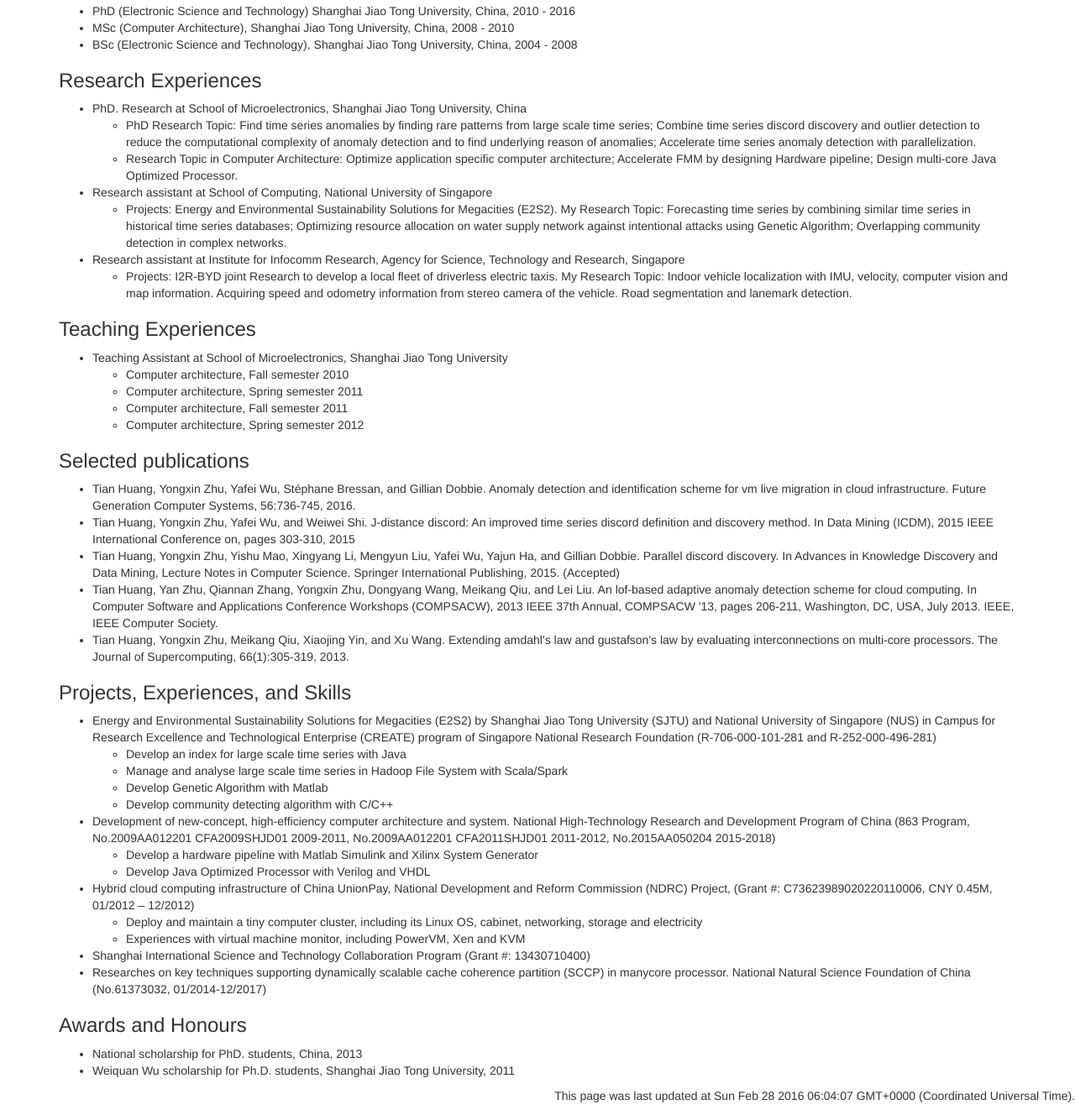
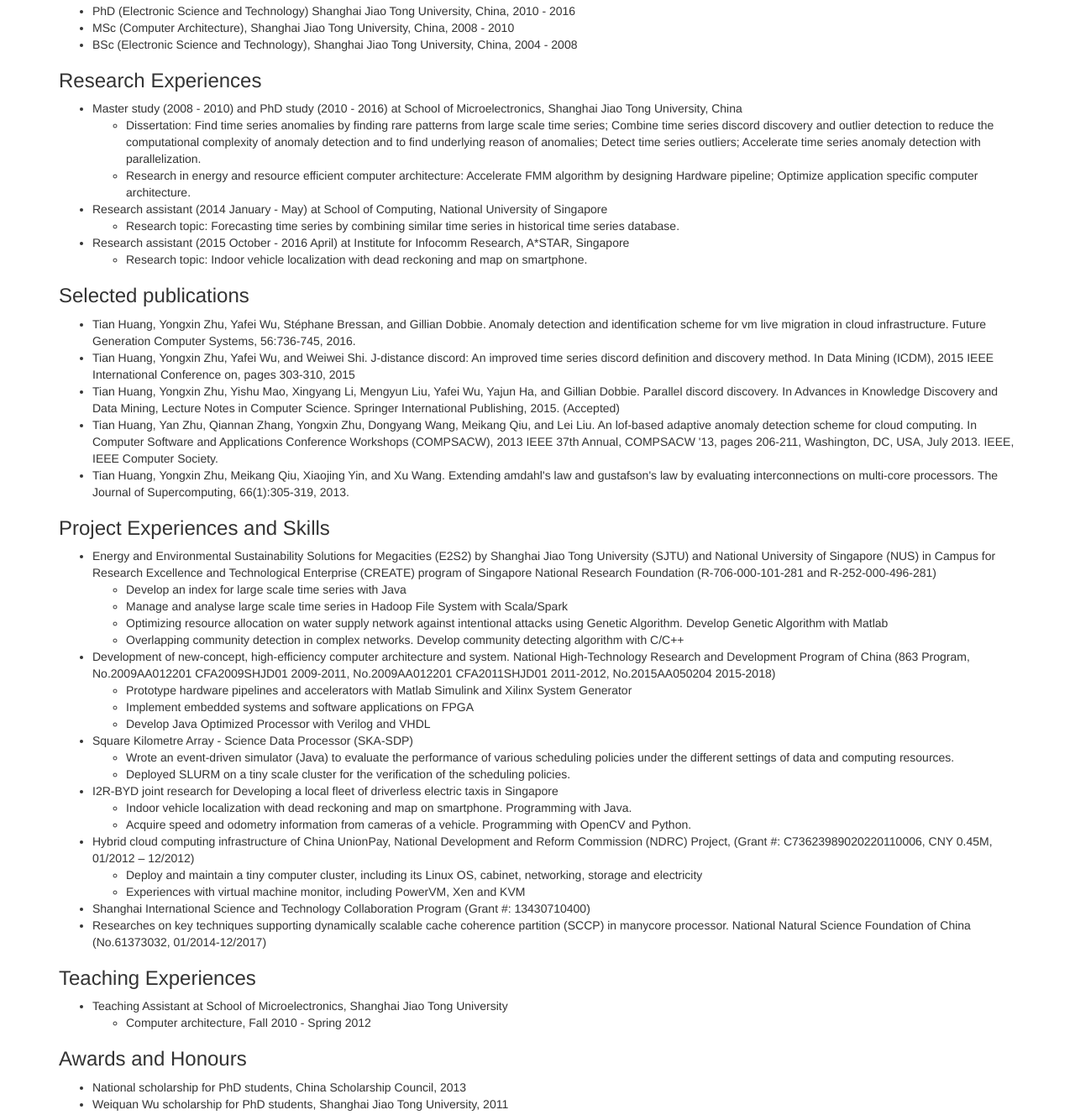
Before and after one commit to ianmalcolm/ianmalcolm.github.io, a plain HTML site: page cv.html in a window 1280 px wide. Shown: the part 100-1428 px from the top of the page at 84% size. Drawn offline with nearby package versions, Linux system fonts and the light colour scheme.

Commit message:
Revise the presentation in index and cv

```diff
--- a/cv.html
+++ b/cv.html
@@ -44,35 +44,22 @@
 			<h3>Research Experiences</h3>
 
 			<ul>
-				<li>PhD. Research at School of Microelectronics, Shanghai Jiao Tong University, China</li>
+				<li>Master study (2008 - 2010) and PhD study (2010 - 2016) at School of Microelectronics, Shanghai Jiao Tong University, China</li>
 				<ul>
-					<li>PhD Research Topic: Find time series anomalies by finding rare patterns from large scale time series; Combine time series discord discovery and outlier detection to reduce the computational complexity of anomaly detection and to find underlying reason of anomalies; Accelerate time series anomaly detection with parallelization.</li>
-					<li>Research Topic in Computer Architecture:  Optimize application specific computer architecture; Accelerate FMM by designing Hardware pipeline; Design multi-core Java Optimized Processor.</li>
+					<li>Dissertation: Find time series anomalies by finding rare patterns from large scale time series; Combine time series discord discovery and outlier detection to reduce the computational complexity of anomaly detection and to find underlying reason of anomalies; Detect time series outliers; Accelerate time series anomaly detection with parallelization.</li>
+					<li>Research in energy and resource efficient computer architecture: Accelerate FMM algorithm by designing Hardware pipeline; Optimize application specific computer architecture.</li>
 				</ul>
-				<li>Research assistant at School of Computing, National University of Singapore</li>
+				<li>Research assistant (2014 January - May) at School of Computing, National University of Singapore</li>
 				<ul>
-					<li>Projects: Energy and Environmental Sustainability Solutions for Megacities (E2S2). My Research Topic: Forecasting time series by combining similar time series in historical time series databases; Optimizing resource allocation on water supply network against intentional attacks using Genetic Algorithm; Overlapping community detection in complex networks.</li>
+					<li>Research topic: Forecasting time series by combining similar time series in historical time series database.</li>
 				</ul>
-				<li>Research assistant at Institute for Infocomm Research, Agency for Science, Technology and Research, Singapore</li>
+				<li>Research assistant (2015 October - 2016 April) at Institute for Infocomm Research, A*STAR, Singapore</li>
 				<ul>
-					<li>Projects: I2R-BYD joint Research to develop a local fleet of driverless electric taxis. My Research Topic: Indoor vehicle localization with IMU, velocity, computer vision and map information. Acquiring speed and odometry information from stereo camera of the vehicle. Road segmentation and lanemark detection.</li>
-				</ul>
-			</ul>
-
-
-			<h3>Teaching Experiences</h3>
-			<ul>
-				<li>Teaching Assistant at School of Microelectronics, Shanghai Jiao Tong University</li>
-				<ul>
-					<li>Computer architecture, Fall semester 2010</li>
-					<li>Computer architecture, Spring semester 2011</li>
-					<li>Computer architecture, Fall semester 2011</li>
-					<li>Computer architecture, Spring semester 2012</li>
+					<li>Research topic: Indoor vehicle localization with dead reckoning and map on smartphone.</li>
 				</ul>
 			</ul>
 
 			<h3>Selected publications</h3>
-
 			<ul>
 				<li>Tian Huang, Yongxin Zhu, Yafei Wu, Stéphane Bressan, and Gillian Dobbie. Anomaly detection and identification scheme for vm live migration in cloud infrastructure. Future Generation Computer Systems, 56:736-745, 2016.</li>
 				<li>Tian Huang, Yongxin Zhu, Yafei Wu, and Weiwei Shi. J-distance discord: An improved time series discord definition and discovery method. In Data Mining (ICDM), 2015 IEEE International Conference on, pages 303-310, 2015</li>
@@ -80,19 +67,31 @@
 				<li>Tian Huang, Yan Zhu, Qiannan Zhang, Yongxin Zhu, Dongyang Wang, Meikang Qiu, and Lei Liu. An lof-based adaptive anomaly detection scheme for cloud computing. In Computer Software and Applications Conference Workshops (COMPSACW), 2013 IEEE 37th Annual, COMPSACW '13, pages 206-211, Washington, DC, USA, July 2013. IEEE, IEEE Computer Society.</li>
 				<li>Tian Huang, Yongxin Zhu, Meikang Qiu, Xiaojing Yin, and Xu Wang. Extending amdahl's law and gustafson's law by evaluating interconnections on multi-core processors. The Journal of Supercomputing, 66(1):305-319, 2013.</li>
 			</ul>
-			<h3>Projects, Experiences, and Skills</h3>
+
+			<h3>Project Experiences and Skills</h3>
 			<ul>
 				<li>Energy and Environmental Sustainability Solutions for Megacities (E2S2) by Shanghai Jiao Tong University (SJTU) and National University of Singapore (NUS) in Campus for Research Excellence and Technological Enterprise (CREATE) program of Singapore National Research Foundation (R-706-000-101-281 and R-252-000-496-281)</li>
 					<ul>
 						<li>Develop an index for large scale time series with Java</li>
 						<li>Manage and analyse large scale time series in Hadoop File System with Scala/Spark</li>
-						<li>Develop Genetic Algorithm with Matlab </li>
-						<li>Develop community detecting algorithm with C/C++</li>
+						<li>Optimizing resource allocation on water supply network against intentional attacks using Genetic Algorithm. Develop Genetic Algorithm with Matlab</li>
+						<li>Overlapping community detection in complex networks. Develop community detecting algorithm with C/C++</li>
 					</ul>
 				<li>Development of new-concept, high-efficiency computer architecture and system. National High-Technology Research and Development Program of China (863 Program, No.2009AA012201 CFA2009SHJD01 2009-2011, No.2009AA012201 CFA2011SHJD01 2011-2012, No.2015AA050204 2015-2018)</li>
 					<ul>
-						<li>Develop a hardware pipeline with Matlab Simulink and Xilinx System Generator</li>
+						<li>Prototype hardware pipelines and accelerators with Matlab Simulink and Xilinx System Generator</li>
+						<li>Implement embedded systems and software applications on FPGA</li>
 						<li>Develop Java Optimized Processor with Verilog and VHDL</li>
+					</ul>
+				<li>Square Kilometre Array - Science Data Processor (SKA-SDP)</li>
+					<ul>
+						<li>Wrote an event-driven simulator (Java) to evaluate the performance of various scheduling policies under the different settings of data and computing resources.</li>
+						<li>Deployed SLURM on a tiny scale cluster for the verification of the scheduling policies.</li>
+					</ul>
+				<li>I2R-BYD joint research for Developing a local fleet of driverless electric taxis in Singapore</li>
+					<ul>
+						<li>Indoor vehicle localization with dead reckoning and map on smartphone. Programming with Java.</li>
+						<li>Acquire speed and odometry information from cameras of a vehicle. Programming with OpenCV and Python.</li>
 					</ul>
 				<li>Hybrid cloud computing infrastructure of China UnionPay, National Development and Reform Commission (NDRC) Project, (Grant #: C73623989020220110006, CNY 0.45M, 01/2012 – 12/2012)</li>
 					<ul>
@@ -102,10 +101,20 @@
 				<li>Shanghai International Science and Technology Collaboration Program (Grant #: 13430710400)</li>
 				<li>Researches on key techniques supporting dynamically scalable cache coherence partition (SCCP) in manycore processor. National Natural Science Foundation of China (No.61373032, 01/2014-12/2017)</li>
 			</ul>
+
+
+			<h3>Teaching Experiences</h3>
+			<ul>
+				<li>Teaching Assistant at School of Microelectronics, Shanghai Jiao Tong University</li>
+				<ul>
+					<li>Computer architecture, Fall 2010 - Spring 2012</li>
+				</ul>
+			</ul>
+
 			<h3>Awards and Honours</h3>
 			<ul>
-				<li>National scholarship for PhD. students, China, 2013</li>
-				<li>Weiquan Wu scholarship for Ph.D. students, Shanghai Jiao Tong University, 2011</li>
+				<li>National scholarship for PhD students, China Scholarship Council, 2013</li>
+				<li>Weiquan Wu scholarship for PhD students, Shanghai Jiao Tong University, 2011</li>
 			</ul>
 		</div>
 	</body>
```
Also changed, not shown: index.html (+2 -2 lines).
